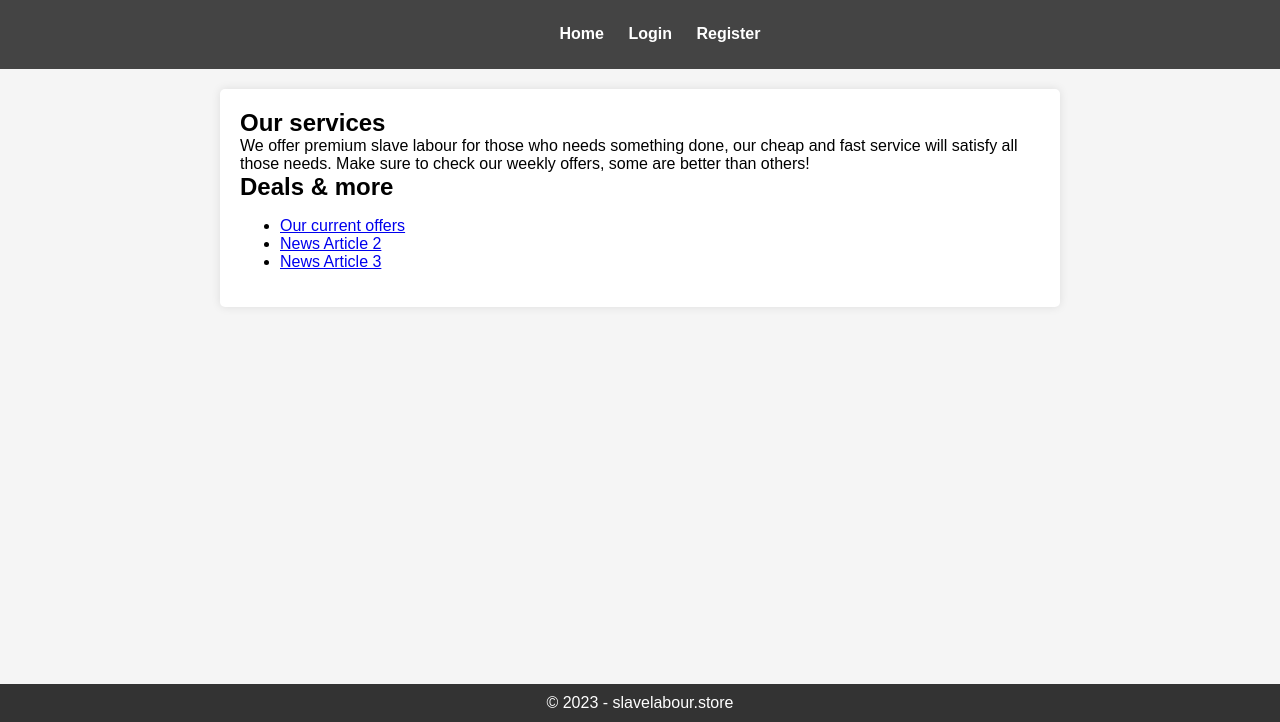
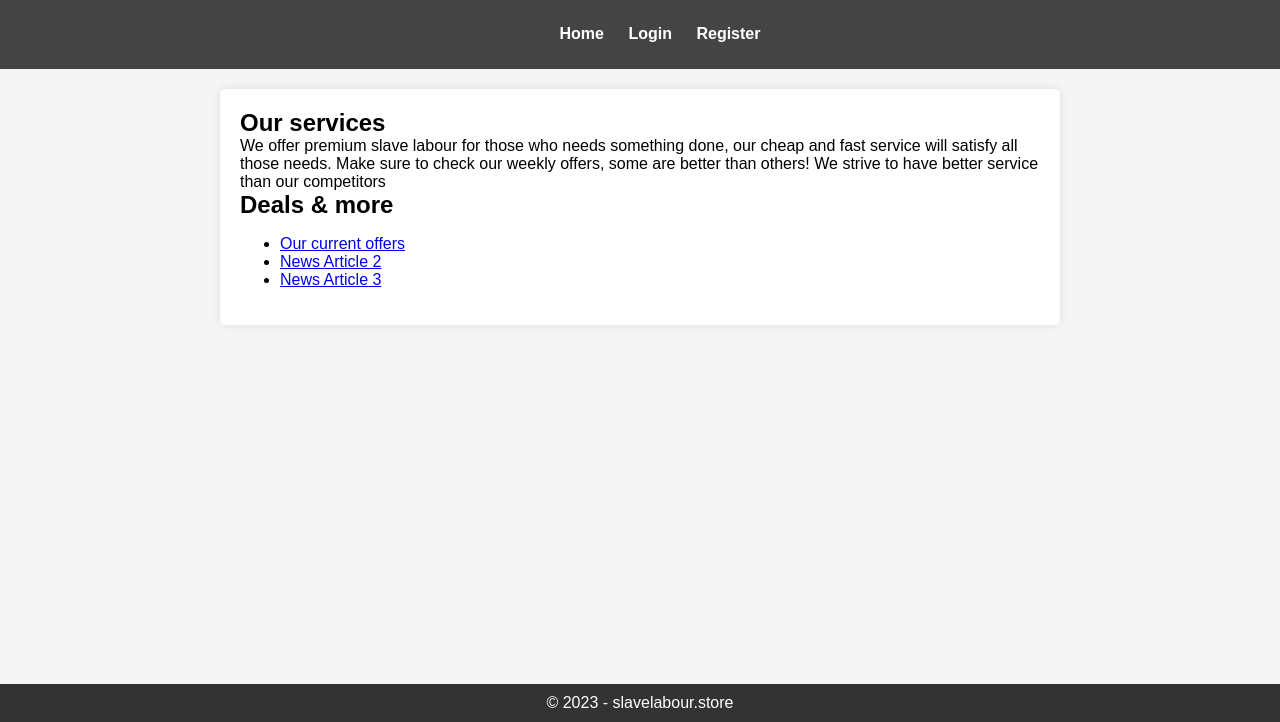
Before and after one commit to Hellixaro/SL.store, a plain HTML site: page public/index.html in a window 1280 px wide. Shown: the part 78-800 px from the top of the page. Drawn offline with Linux system fonts and the light colour scheme.

Commit message:
Update index.html

```diff
--- a/public/index.html
+++ b/public/index.html
@@ -23,7 +23,7 @@
     <main>
         <section>
             <h2>Our services</h2>
-            <p>We offer premium slave labour for those who needs something done, our cheap and fast service will satisfy all those needs. Make sure to check our weekly offers, some are better than others!</p>
+            <p>We offer premium slave labour for those who needs something done, our cheap and fast service will satisfy all those needs. Make sure to check our weekly offers, some are better than others! We strive to have better service than our competitors</p>
         </section>
 
         <section>
```
